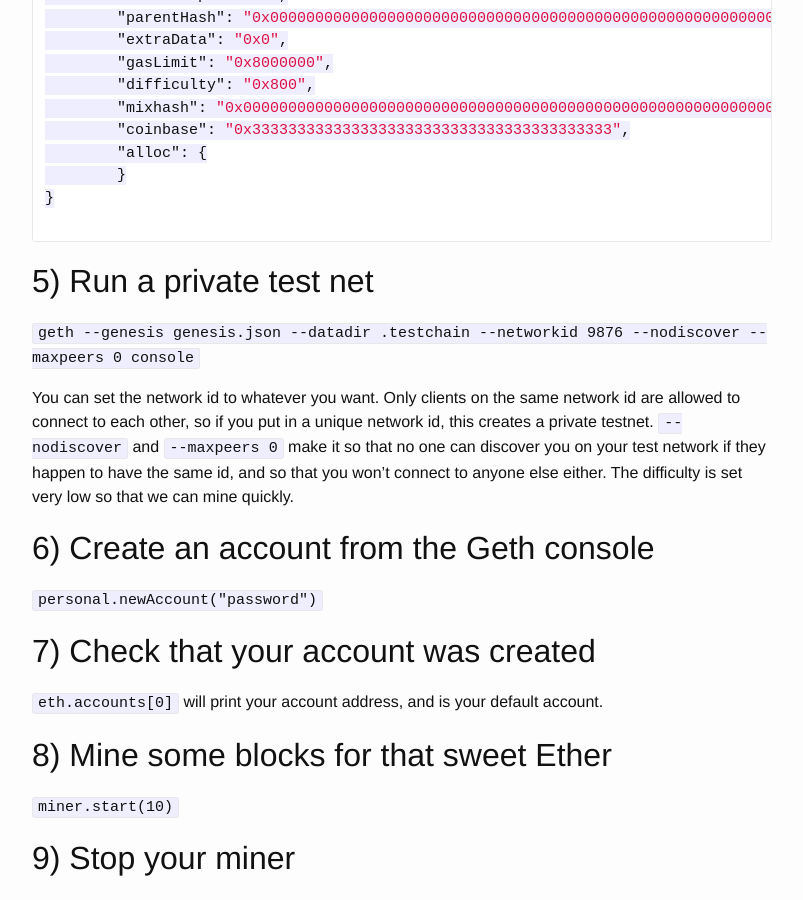
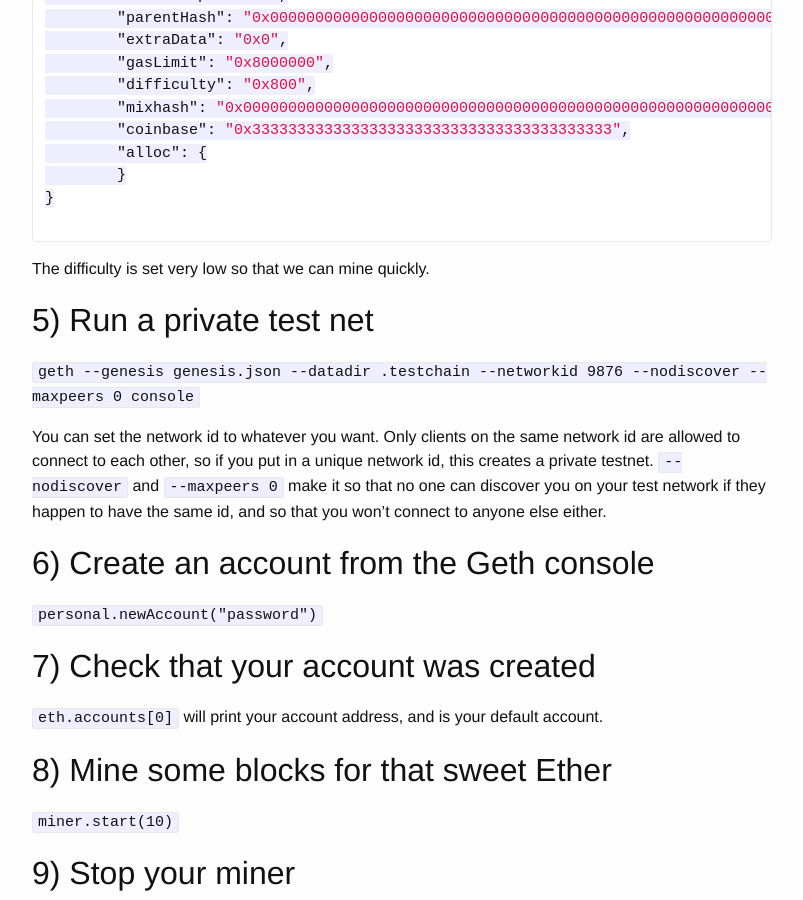
Before and after one commit to eliasbagley/eliasbagley.github.io, a Jekyll site: the page built from _posts/2016-02-14-getting-started-with-ethereum.markdown, in a window 1280 px wide and 900 px high, scrolled down 1007 px. Shown: the whole window, without its empty margins (238-1041 px from the left). Built offline with Jekyll 4.4.1, drawn with Linux system fonts in a browser that asks for light colours; Markdown is read by kramdown in place of the engine named in the settings; comment, search, counter and statistics services are not loaded.

Commit message:
Move sentence to more appropriate place

````diff
--- a/_posts/2016-02-14-getting-started-with-ethereum.markdown
+++ b/_posts/2016-02-14-getting-started-with-ethereum.markdown
@@ -45,12 +45,13 @@ This is so our testnet doesn't clobber the main Ethereum blockchain
 
 ```
 
+The difficulty is set very low so that we can mine quickly.
 
 ## 5) Run a private test net
 
 `geth --genesis genesis.json --datadir .testchain --networkid 9876 --nodiscover --maxpeers 0 console`
 
-You can set the network id to whatever you want. Only clients on the same network id are allowed to connect to each other, so if you put in a unique network id, this creates a private testnet. `--nodiscover` and `--maxpeers 0` make it so that no one can discover you on your test network if they happen to have the same id, and so that you won't connect to anyone else either. The difficulty is set very low so that we can mine quickly.
+You can set the network id to whatever you want. Only clients on the same network id are allowed to connect to each other, so if you put in a unique network id, this creates a private testnet. `--nodiscover` and `--maxpeers 0` make it so that no one can discover you on your test network if they happen to have the same id, and so that you won't connect to anyone else either.
 
 ## 6) Create an account from the Geth console
 
````
